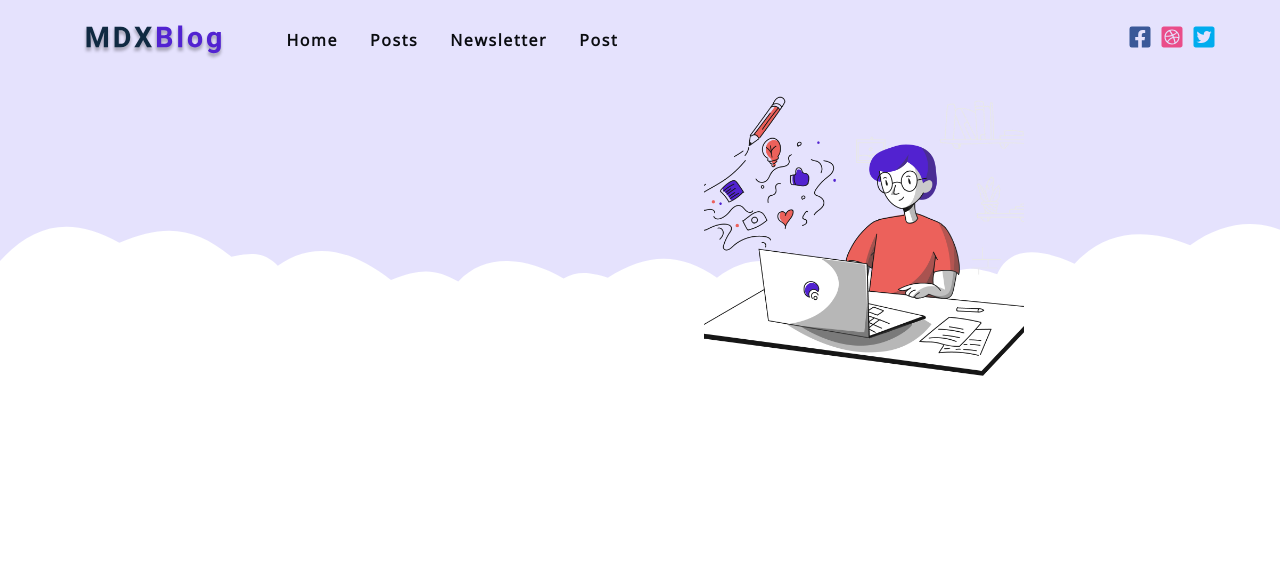
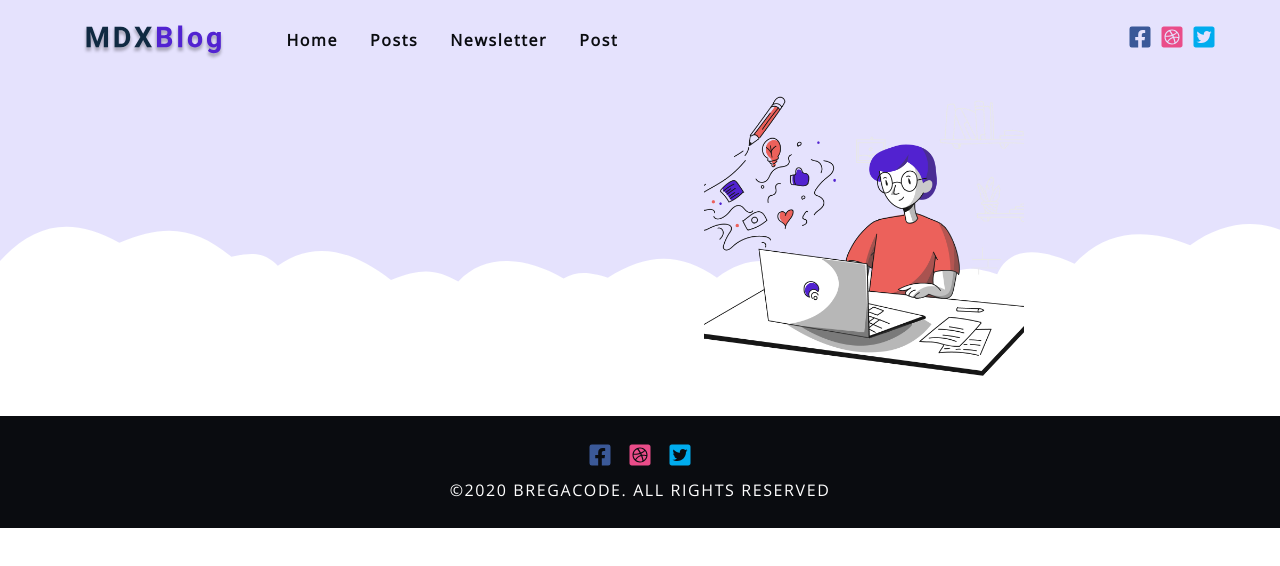
Before and after one commit to bregarulai/gatsby-mdx-blog, a Gatsby site: page / in a window 1280 px wide. Built offline with nearby package versions, Linux system fonts and the light colour scheme; Gatsby itself is replaced by a stand-in of ours.

Commit message:
created footer component

```diff
--- a/src/components/Footer.js
+++ b/src/components/Footer.js
@@ -1,7 +1,14 @@
 import React from 'react'
 import SocialLinks from '../constants/socialLinks'
 const Footer = () => {
-  return <h2>footer component</h2>
+  return (
+    <footer className="footer">
+      <div>
+        <SocialLinks styleClass="footer-icons" />
+        <p>&copy;{new Date().getFullYear()} BregaCode. All rights reserved</p>
+      </div>
+    </footer>
+  )
 }
 
 export default Footer
--- a/src/components/Layout.js
+++ b/src/components/Layout.js
@@ -20,7 +20,7 @@
       <Navbar toggle={toggle} />
       <Sidebar toggle={toggle} isOpen={isOpen} />
       <main>{children}</main>
-      {/* <Footer /> */}
+      <Footer />
     </>
   )
 }
```
